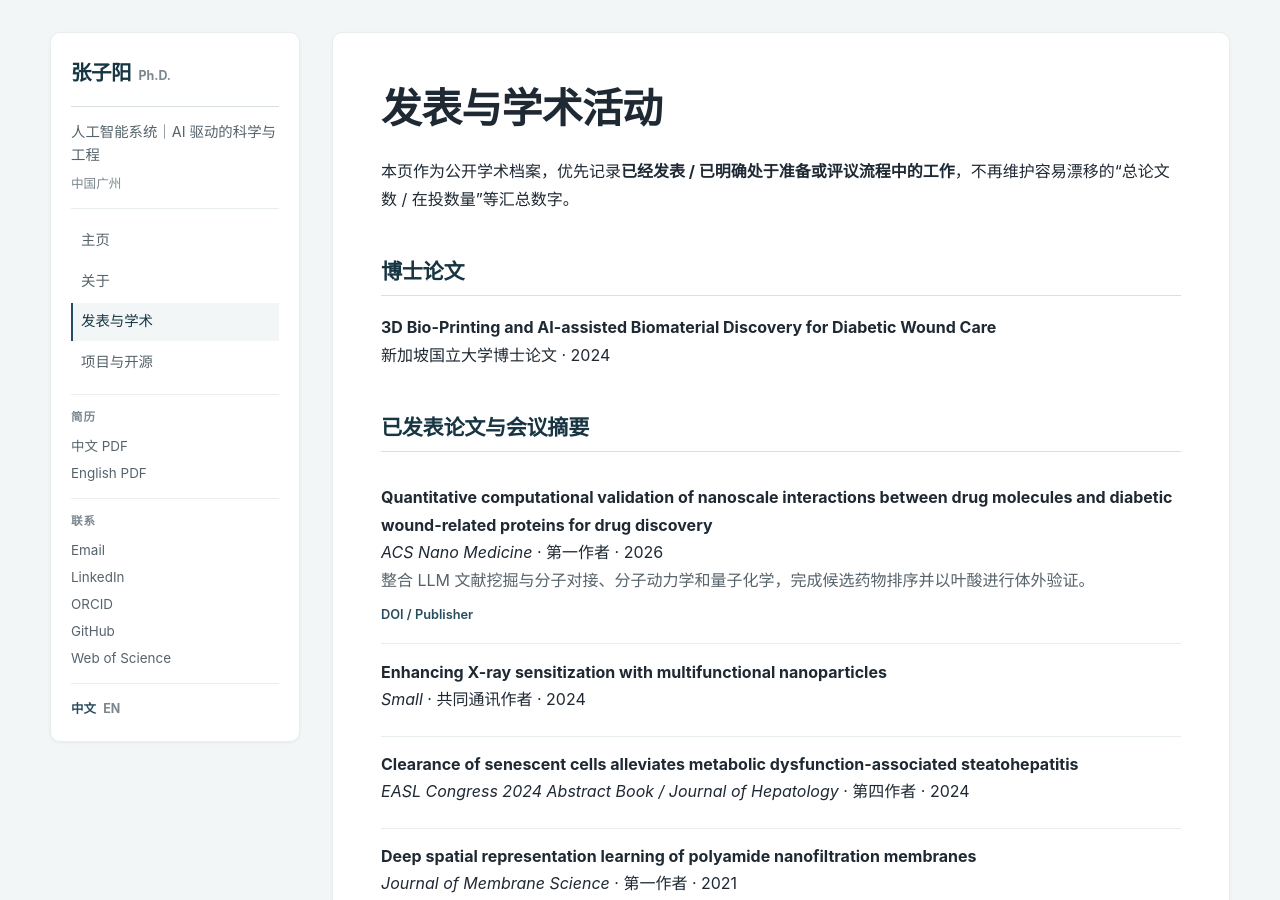
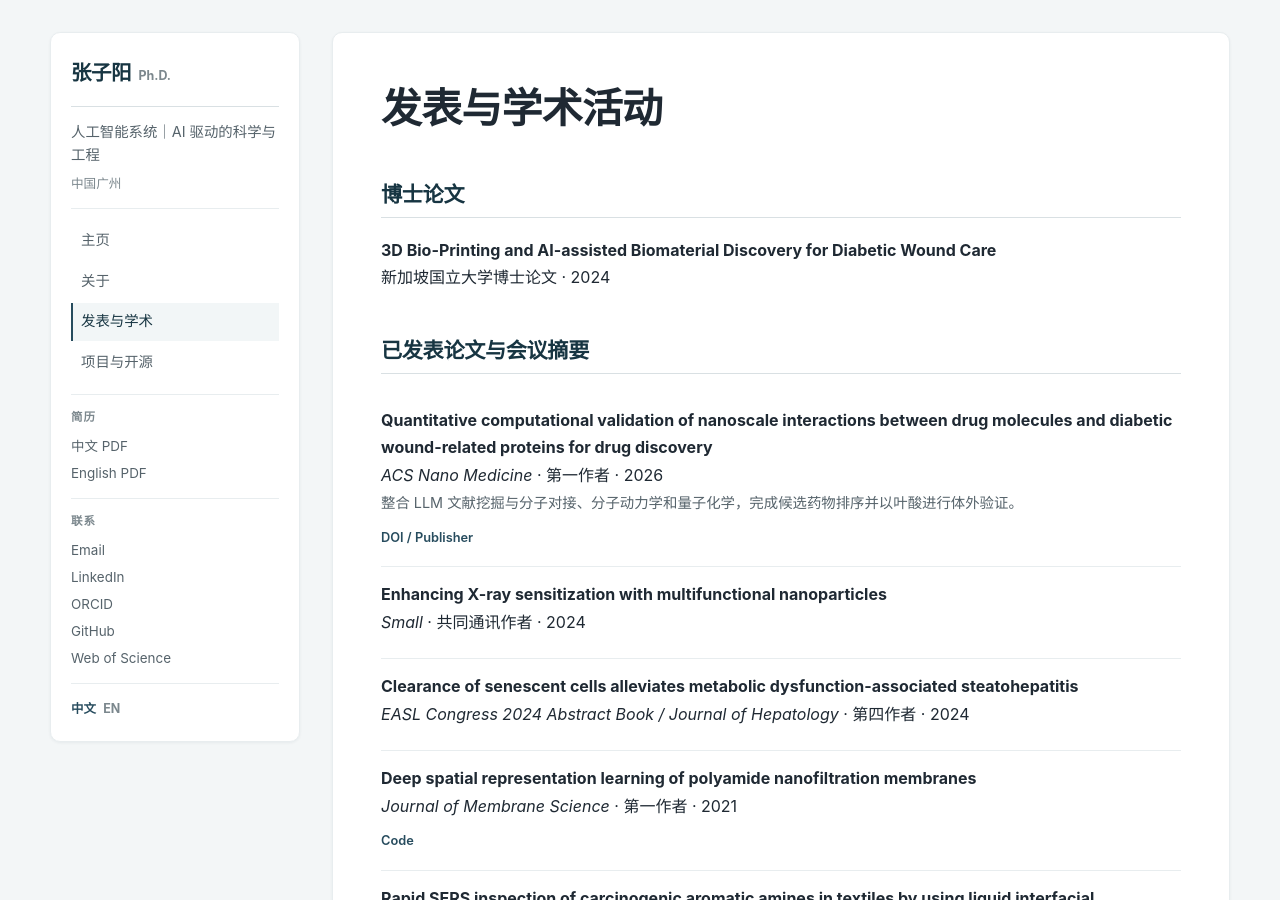
Before and after one commit to xianyu564/xianyu564.github.io, a Jekyll site: the page built from publications.md, in a window 1280 px wide and 900 px high. Built offline with Jekyll 4.4.1, drawn with Linux system fonts in a browser that asks for light colours.

Commit message:
docs(publications): remove archive-maintenance commentary

```diff
--- a/publications.md
+++ b/publications.md
@@ -4,12 +4,9 @@ title: "发表与学术活动"
 permalink: /publications/
 ---
 
-{% assign p = site.data.profile %}
 {% assign pubs = site.data.publications %}
 
 # 发表与学术活动
-
-本页作为公开学术档案，优先记录**已经发表 / 已明确处于准备或评议流程中的工作**，不再维护容易漂移的“总论文数 / 在投数量”等汇总数字。
 
 ## 博士论文
 
@@ -22,10 +19,10 @@ permalink: /publications/
 <div class="publication-item">
 <strong>{{ paper.title }}</strong><br>
 <em>{{ paper.venue }}</em> · {{ paper.role_zh }} · {{ paper.year }}
-{% if paper.highlight_zh %}<br><span style="color:var(--text-secondary);">{{ paper.highlight_zh }}</span>{% endif %}
+{% if paper.highlight_zh %}<br><span class="cv-detail">{{ paper.highlight_zh }}</span>{% endif %}
 <div class="publication-links">
-{% if paper.url %}<a href="{{ paper.url }}" target="_blank">DOI / Publisher</a>{% endif %}
-{% if paper.code %}<a href="{{ paper.code }}" target="_blank">Code</a>{% endif %}
+{% if paper.url %}<a href="{{ paper.url }}" target="_blank" rel="noopener">DOI / Publisher</a>{% endif %}
+{% if paper.code %}<a href="{{ paper.code }}" target="_blank" rel="noopener">Code</a>{% endif %}
 </div>
 </div>
 {% endfor %}
@@ -35,14 +32,13 @@ permalink: /publications/
 {% for item in pubs.manuscripts %}
 <div class="publication-item">
 <strong>{{ item.title }}</strong>{% if item.venue %}<br><em>{{ item.venue }}</em>{% endif %}<br>
-<span style="color:var(--text-secondary);">{{ item.status_zh }}</span>
+<span class="cv-detail">{{ item.status_zh }}</span>
 </div>
 {% endfor %}
 
 ## 学术活动
 
-{% for item in pubs.scholarly_activities %}
-- {{ item.zh }}
+{% for item in pubs.scholarly_activities %}- {{ item.zh }}
 {% endfor %}
 
 ## 发明专利
@@ -56,10 +52,5 @@ permalink: /publications/
 
 {{ pubs.software_copyrights.note_zh }}
 
-{% for item in pubs.software_copyrights.items %}
-- {{ item.zh }}（登记号：{{ item.reg }}）
+{% for item in pubs.software_copyrights.items %}- {{ item.zh }}（登记号：{{ item.reg }}）
 {% endfor %}
-
----
-
-公开学术身份与联系方式以[关于我]({{ site.baseurl }}/about/)页面为准。
```
